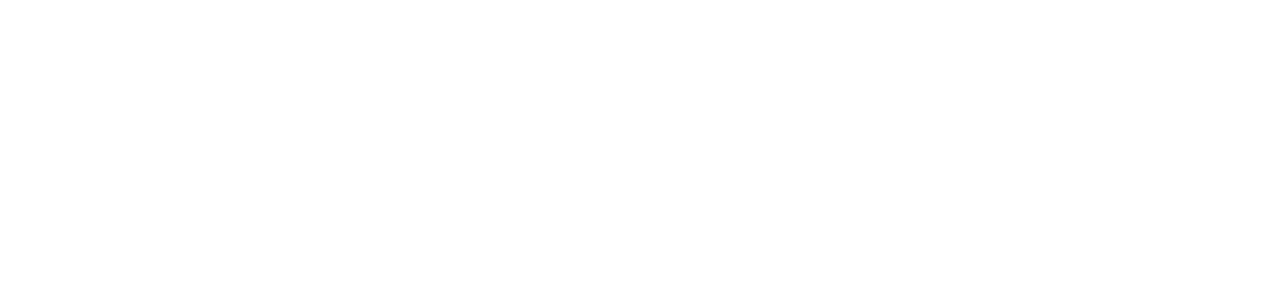
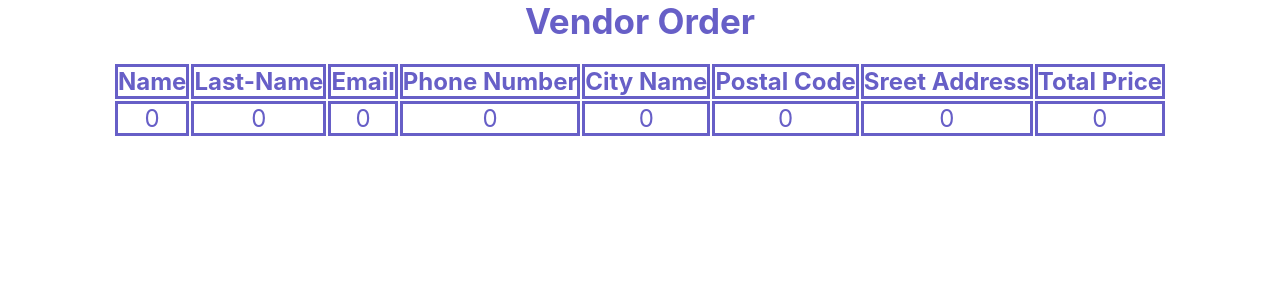
Before and after one commit to HassanFakih9/Ecommerce-frontend-gr5, a React (Create React App) app: page /vendorOrder in a window 1280 px wide. Before the commit this address had no page. Shown: the top 300 px of the page. Built offline with nearby package versions, Linux system fonts and the light colour scheme.

Commit message:
dimanche soir

```diff
--- a/src/App.js
+++ b/src/App.js
@@ -11,6 +11,7 @@
 import AdminLogin from "./Components/AdminDashboard/AdminLogin";
 import VendorDashboard from "./Components/VendorDashboard/VendorDashboard";
 import VendorInfo from "./Components/VendorDashboard/VendorInfo";
+import VendorOrder from "./Components/VendorDashboard/VendorOrder";
 function App() {
   return (
     <div className="App">
@@ -29,6 +30,7 @@
           <Route path="/admin" element={<AdminLogin />} />
           <Route path="/vendorDash" element={<VendorDashboard />} />
           <Route path="/vendorInfo" element={<VendorInfo />} />
+          <Route path="/vendorOrder" element={<VendorOrder />} />
         </Routes>
       </Router>
     </div>
--- /dev/null
+++ b/src/Components/VendorDashboard/VendorOrder.jsx
@@ -0,0 +1,46 @@
+import "../../Style/VendorInfo.css";
+
+const VendorOrder = () => {
+    return (
+        <div className="samer">
+            <div className="vendor-table">
+                <p className="order-title"> Vendor Order</p>
+                <div className="table1">
+                    <table>
+                        <tr>
+                            <th>Name</th>
+                            <th>Last-Name</th>
+                            <th>Email</th>
+                            <th>Phone Number</th>
+                            <th>City Name</th>
+                            <th>Postal Code</th>
+                            <th>Sreet Address</th>
+                            <th>Total Price</th>
+
+
+                        </tr>
+                        <tr>
+
+                            <td>0</td>
+                            <td>0</td>
+                            <td>0</td>
+                            <td>0</td>
+                            <td>0</td>
+                            <td>0</td>
+                            <td>0</td>
+                            <td>0</td>
+
+                        </tr>
+
+                    </table>
+                </div>
+
+
+
+
+            </div>
+        </div>
+    );
+};
+
+export default VendorOrder;
--- a/src/Style/VendorInfo.css
+++ b/src/Style/VendorInfo.css
@@ -1,3 +1,4 @@
+/* ----------- Vendor INfo--------------------------------- */
 .vendor-user {
     display: flex;
     flex-direction: row;
@@ -7,13 +8,14 @@
     margin-top: 20px;
 }
 
-.vendortitle{
+.vendortitle {
     text-align: center;
     font-size: 35px;
     color: #675FC7;
     font-weight: bold;
     margin-bottom: 20px;
 }
+
 .vendor-image {
     height: 300px;
     width: 400px;
@@ -23,8 +25,8 @@
     justify-content: center;
 }
 
-.btn-delete{
-    background-color:red;
+.btn-delete {
+    background-color: red;
     border: none;
     height: 40px;
     width: 170px;
@@ -33,10 +35,32 @@
     margin-bottom: 20px;
     border-radius: 10px;
     font-size: 20px;
-margin-left: 50px;
+    margin-left: 50px;
 }
 
-.button-containor
-{align-items: center;
+.button-containor {
+    align-items: center;
     justify-content: center;
-text-align: center;}
+    text-align: center;
+}
+/*
+---------------------------------------------------------- */
+/* -------------------Vendor Table------------------------------ */
+.table, th, td {
+    border:  solid;
+    color: #675FC7;
+    font-size: 24px;
+ }
+.order-title{
+    text-align: center;
+    font-size: 35px;
+    color: #675FC7;
+    font-weight: bold;
+    margin-bottom: 20px;
+}
+.samer{
+    display: flex;
+    text-align: center;
+    align-items: center;
+    justify-content: center;
+}
```
